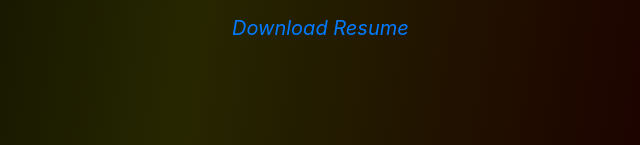
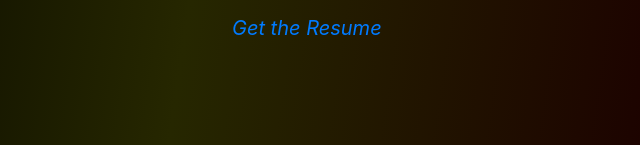
Before and after one commit to xainbutt888/portfolio, a website with bundled scripts: page index.html in a window 1280 px wide. Shown: the part 8424-8569 px from the top of the page, 88-728 px from the left. Built offline with nearby package versions, Linux system fonts and the light colour scheme; a web font is replaced by a local one.

Commit message:
Get the Resume

```diff
--- a/index.html
+++ b/index.html
@@ -1058,7 +1058,7 @@
 
 					<li class="list-inline-item text-center">
 						<a href="my_resume_updated.pdf" style="font-style: italic; font-size: 20px;">
-							Download Resume
+							Get the Resume
 						</a>
 					</li>
 				</div>
```
